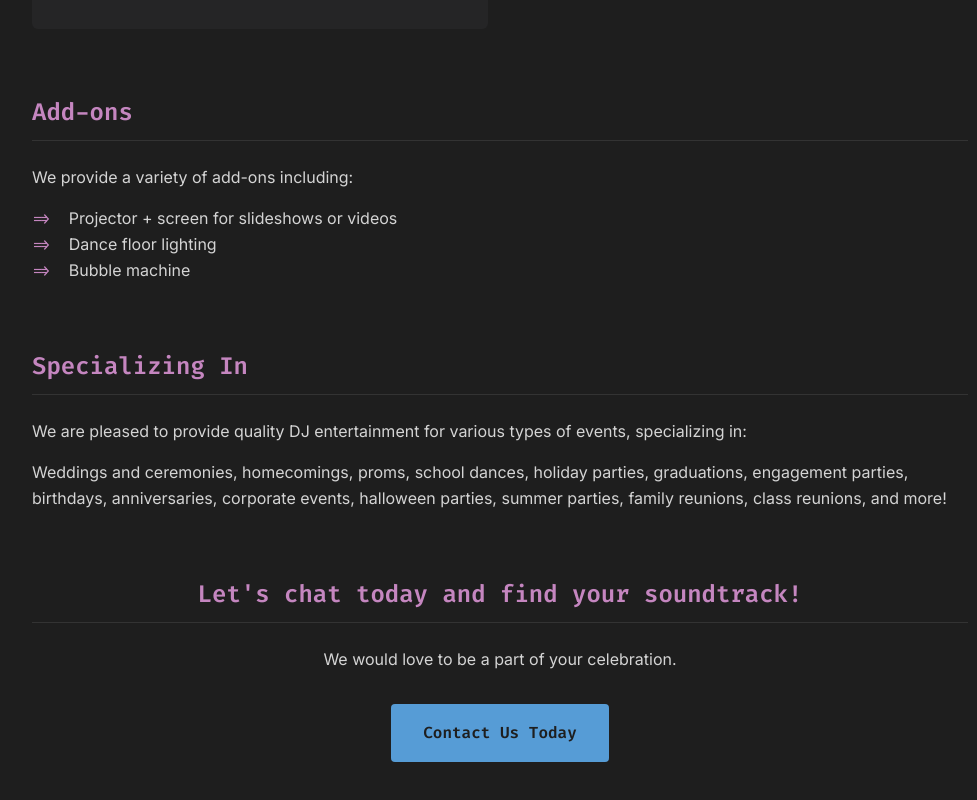
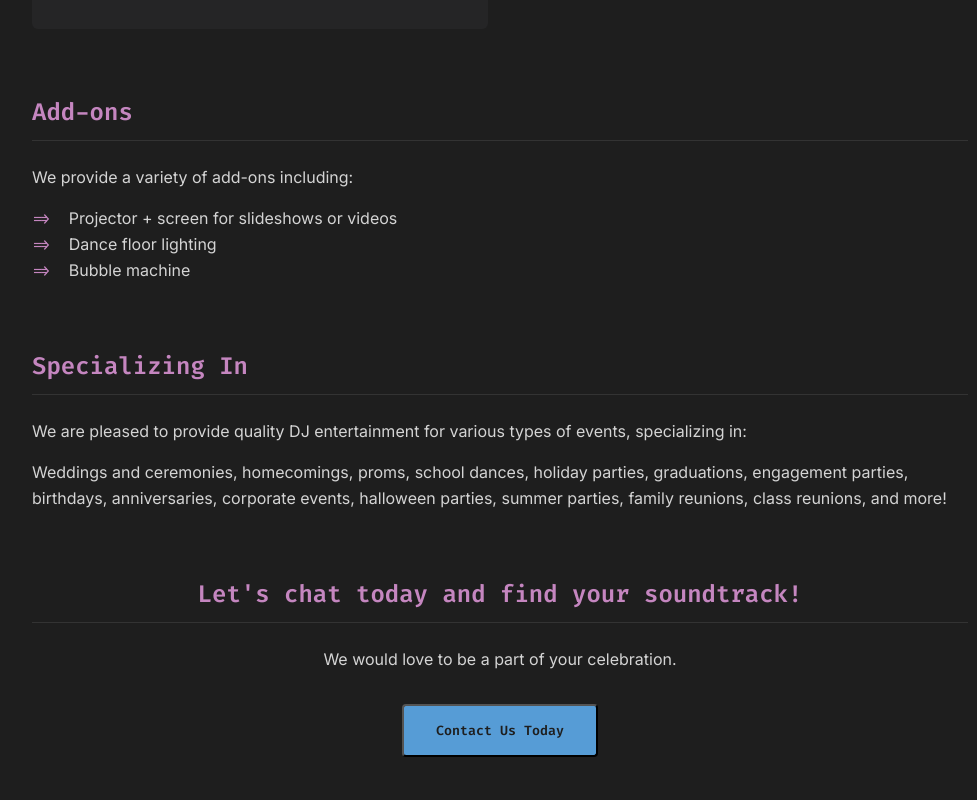
Before and after one commit to dj-algorhythm-rva/dj-algorhythm-rva.github.io, a React (Vite) app: page /#/ in a window 1280 px wide. Shown: the part 1438-2238 px from the top of the page, without its empty margins (140-1117 px from the left). Built offline with nearby package versions, Linux system fonts and the light colour scheme.

Commit message:
Link Call to Action to Inquiry Contact page

```diff
--- a/src/pages/Home.jsx
+++ b/src/pages/Home.jsx
@@ -1,3 +1,5 @@
+import { Link } from "react-router-dom";
+
 function Home() {
   return (
     <div className="home-container">
@@ -102,9 +104,9 @@ function Home() {
       <section className="contact-section">
         <h2>Let's chat today and find your soundtrack!</h2>
         <p>We would love to be a part of your celebration.</p>
-        <a href="mailto:dj.algorhythm.rva@gmail.com" className="cta-button">
-          Contact Us Today
-        </a>
+        <button className="cta-button">
+          <Link to="/inquiry">Contact Us Today</Link>
+        </button>
       </section>
     </div>
   );
```
